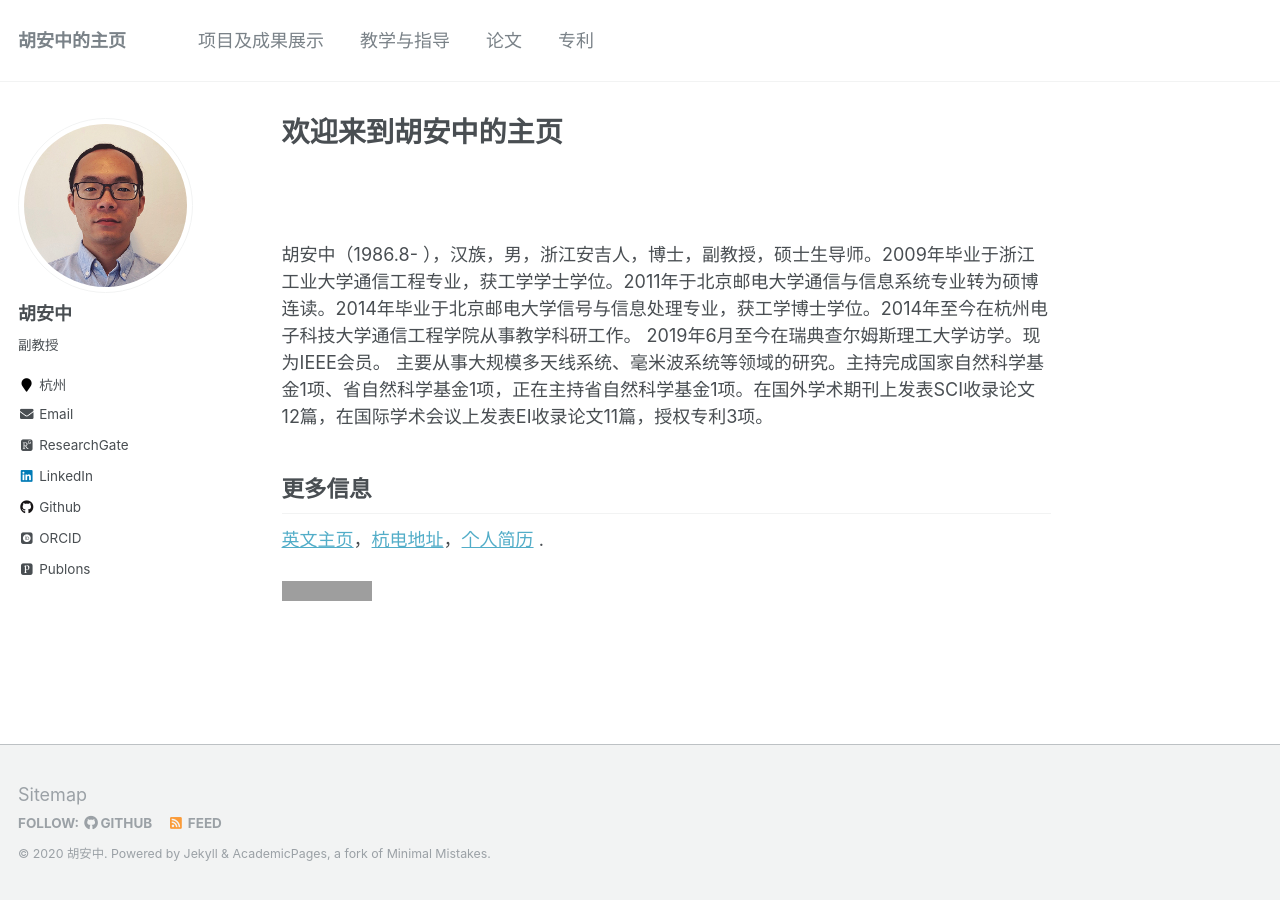
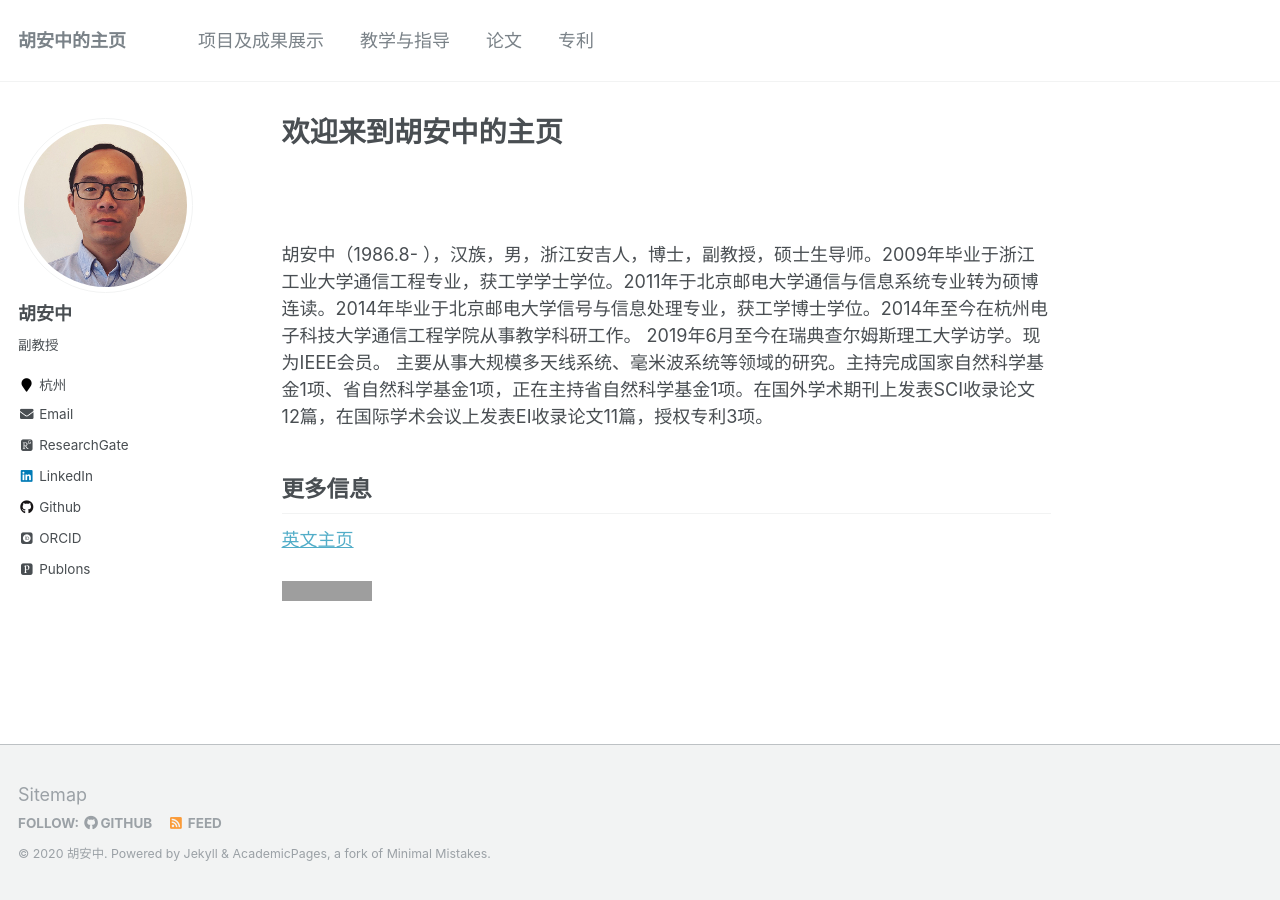
Before and after one commit to anzhonghu/ch, a Jekyll site: the page built from _pages/about.md, in a window 1280 px wide. Built offline with Jekyll 4.4.1, drawn with Linux system fonts in a browser that asks for light colours; some web fonts are replaced; grey boxes are pictures that could not be loaded.

Commit message:
Update about.md

```diff
--- a/_pages/about.md
+++ b/_pages/about.md
@@ -13,6 +13,6 @@ redirect_from:
 
 ## 更多信息
 
-[英文主页](https://anzhonghu.github.io/)，[杭电地址](https://j.map.baidu.com/80/1Uw)，[个人简历](https://anzhonghu.github.io/ch/files/个人简历---haz.pdf) .
+[英文主页](https://anzhonghu.github.io/)
 
 ![Hits](https://hitcounter.pythonanywhere.com/count/tag.svg?url=https%3A%2F%2Fgithub.com%2Fanzhonghu%2Fch)
```
